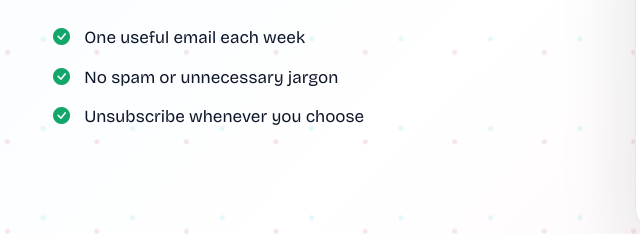
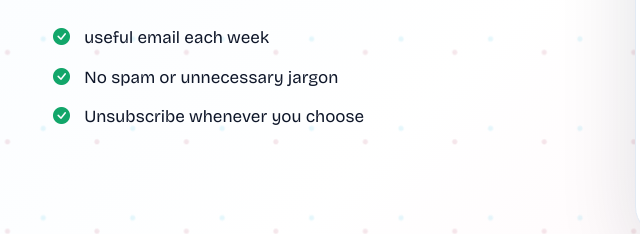
Before and after one commit to Oluwasemiloreee/Techmin, a website: page subscribe.html in a window 1280 px wide. Shown: the part 568-802 px from the top of the page, 29-669 px from the left. Drawn offline with nearby package versions, Linux system fonts and the light colour scheme.

Commit message:
Update subscribe.html

```diff
--- a/subscribe.html
+++ b/subscribe.html
@@ -30,7 +30,7 @@
                         <p class="subscribe-lead">Get practical technology insights, tools worth trying, opportunities,
                             and tech stories delivered in a clear weekly email.</p>
                         <div class="check-list">
-                            <p><i class="bi bi-check-circle-fill"></i> One useful email each week</p>
+                            <p><i class="bi bi-check-circle-fill"></i> useful email each week</p>
                             <p><i class="bi bi-check-circle-fill"></i> No spam or unnecessary jargon</p>
                             <p><i class="bi bi-check-circle-fill"></i> Unsubscribe whenever you choose</p>
                         </div>
```
